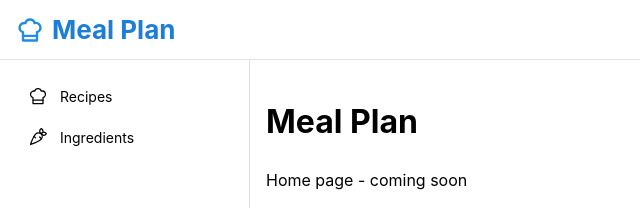
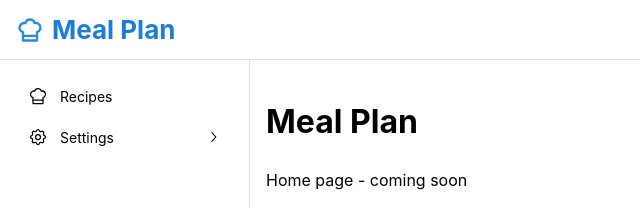
Before and after one commit to bongnv/meal-plan, a React (Vite) app: page / in a window 1280 px wide. Shown: the top 208 px of the page, without its empty margins (0-640 px from the left). Built offline with nearby package versions, Linux system fonts and the light colour scheme.

Commit message:
settings: two levels

```diff
--- a/src/App.tsx
+++ b/src/App.tsx
@@ -1,6 +1,6 @@
 import { AppShell, Group, Title, Anchor, Burger, NavLink } from '@mantine/core'
 import { useDisclosure } from '@mantine/hooks'
-import { IconChefHat, IconCarrot } from '@tabler/icons-react'
+import { IconChefHat, IconCarrot, IconSettings } from '@tabler/icons-react'
 import { Route, Routes, useLocation, Link } from 'react-router-dom'
 
 import { CreateRecipePage } from './pages/recipes/CreateRecipePage'
@@ -20,8 +20,15 @@ function App() {
     return location.pathname.startsWith(path)
   }
 
+  const isSettingsActive = () => {
+    return location.pathname.startsWith('/settings')
+  }
+
   const navItems = [
     { path: '/recipes', label: 'Recipes', icon: IconChefHat },
+  ]
+
+  const settingsItems = [
     { path: '/settings/ingredients', label: 'Ingredients', icon: IconCarrot },
   ]
 
@@ -66,6 +73,25 @@ function App() {
             onClick={close}
           />
         ))}
+
+        <NavLink
+          label="Settings"
+          leftSection={<IconSettings size={20} stroke={1.5} />}
+          active={isSettingsActive()}
+          defaultOpened={isSettingsActive()}
+        >
+          {settingsItems.map(item => (
+            <NavLink
+              key={item.path}
+              component={Link}
+              to={item.path}
+              label={item.label}
+              leftSection={<item.icon size={20} stroke={1.5} />}
+              active={isActive(item.path)}
+              onClick={close}
+            />
+          ))}
+        </NavLink>
       </AppShell.Navbar>
 
       <AppShell.Main>
```
